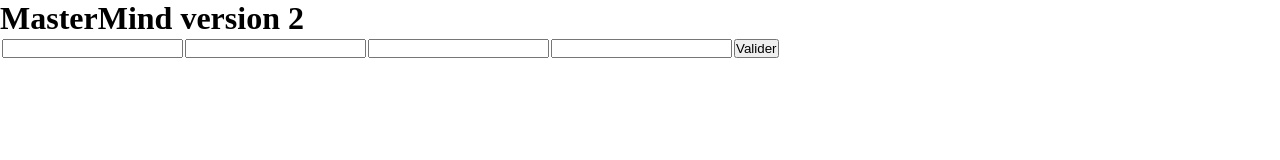
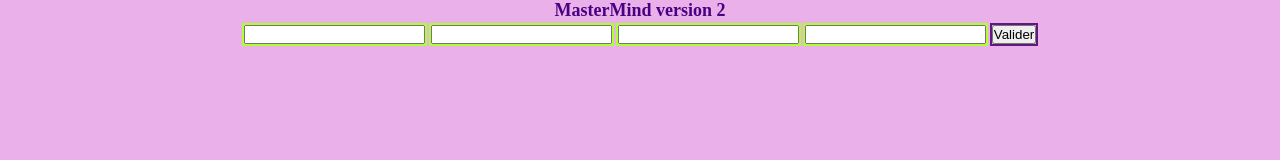
Before and after one commit to kathynkelenda/mastermindv2, a plain HTML site: page index.html in a window 1280 px wide. Drawn offline with Linux system fonts and the light colour scheme.

Commit message:
Add files via upload

```diff
--- a/css/main.css
+++ b/css/main.css
@@ -3,3 +3,28 @@
     margin: 0;
     box-sizing: border-box;
 }
+
+h1{
+    color: indigo;
+    font-family: 'Times New Roman', Times, serif;
+    font-size:large;
+}
+table
+{
+margin: auto;
+}
+td{
+    border-collapse: collapse;
+    border: 2px solid greenyellow;
+
+}
+
+.valider{
+    border: 2px solid rgb(97, 25, 126);
+}
+#container{
+    text-align: center;
+}
+body{
+    background-color:rgb(233, 176, 233);
+}
```
